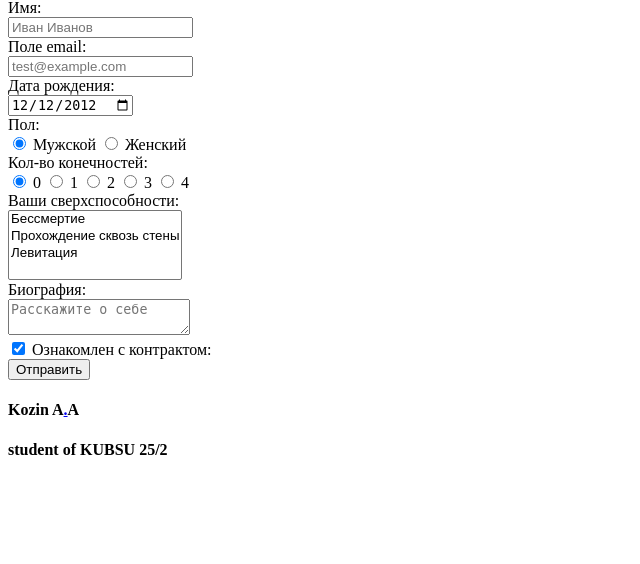
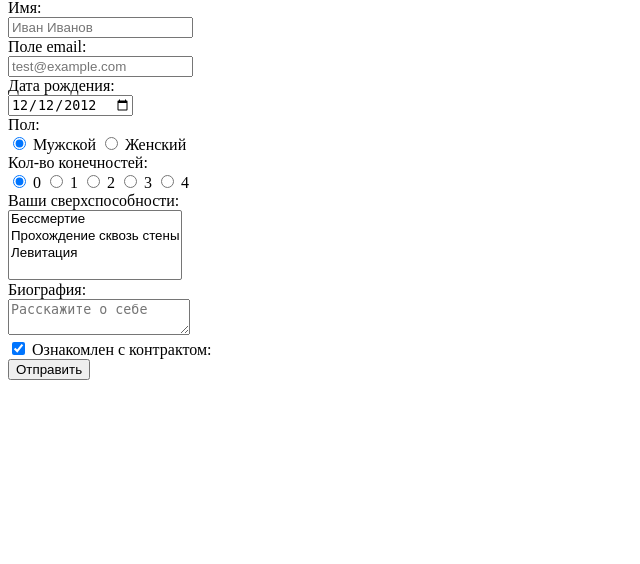
Before and after one commit to DIDIVERG/Back-3, a PHP site: page /form.php in a window 1280 px wide. Shown: the part 81-645 px from the top of the page, without its empty margins (0-640 px from the left). Run offline with PHP 8.4, Linux system fonts and the light colour scheme.

Commit message:
Update form.php

```diff
--- a/form.php
+++ b/form.php
@@ -67,12 +67,7 @@
         </form>
     </div>
     </div>
-  <footer class="foot">
-    <div id=contacts>
-      <h4>Kozin A<a href ="3/solo.html">.</a>A</h4>
-      <h4>student of KUBSU 25/2</h4>
-    </div>
-  </footer>
+
 </body>
 
 </html>
```
